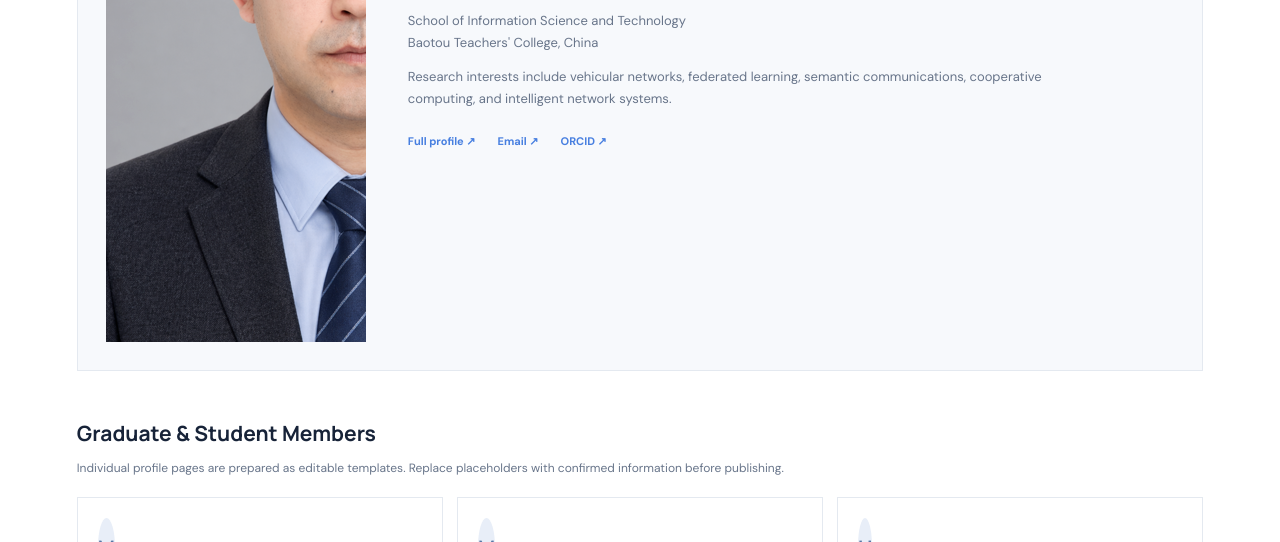
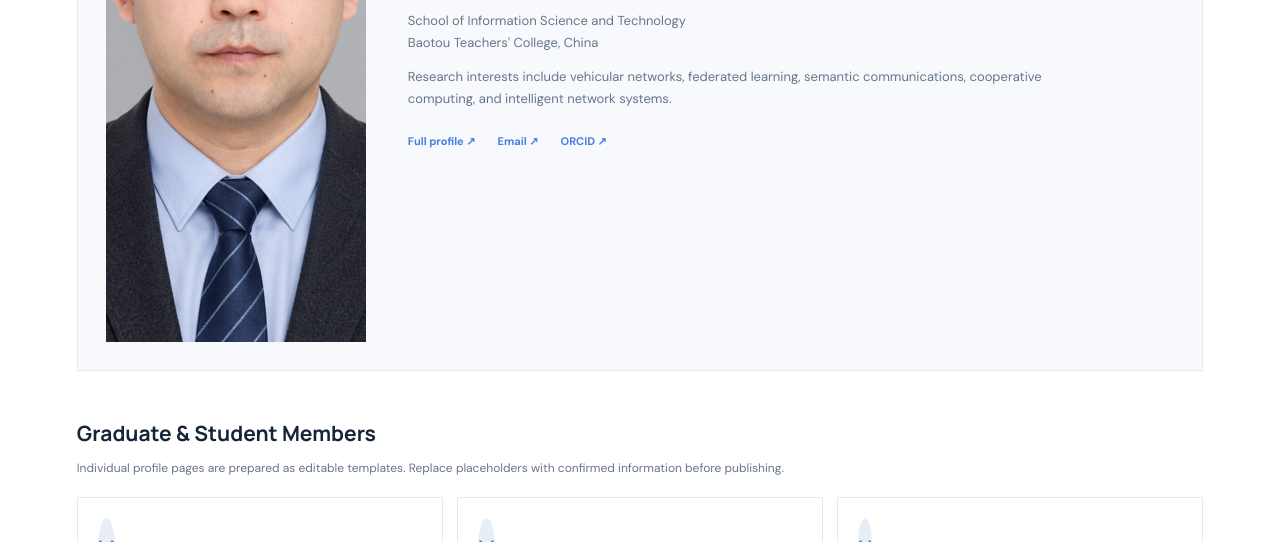
Before and after one commit to Axida-Lab/axida-lab.github.io, a plain HTML site: page members.html in a window 1280 px wide. Shown: the part 773-1315 px from the top of the page. Drawn offline with Linux system fonts and the light colour scheme.

Commit message:
Update style.css

```diff
--- a/style.css
+++ b/style.css
@@ -890,3 +890,14 @@ a {
     }
 
 }
+/* PI Photo - Display Full Image */
+
+.member-photo.pi-photo {
+    height: auto;
+    min-height: 0;
+    overflow: hidden;
+    display: flex;
+    align-items: center;
+    justify-content: center;
+    background: #f7f9fc;
+}
```
